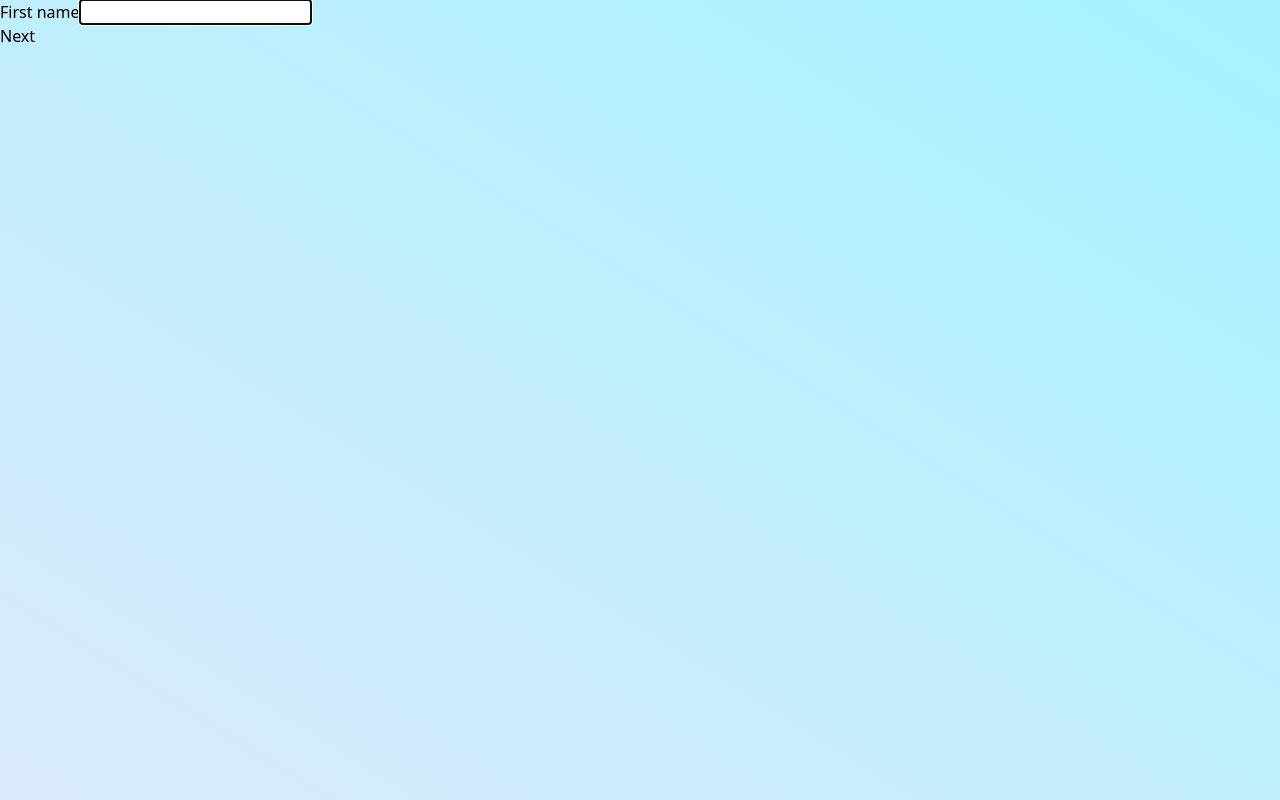
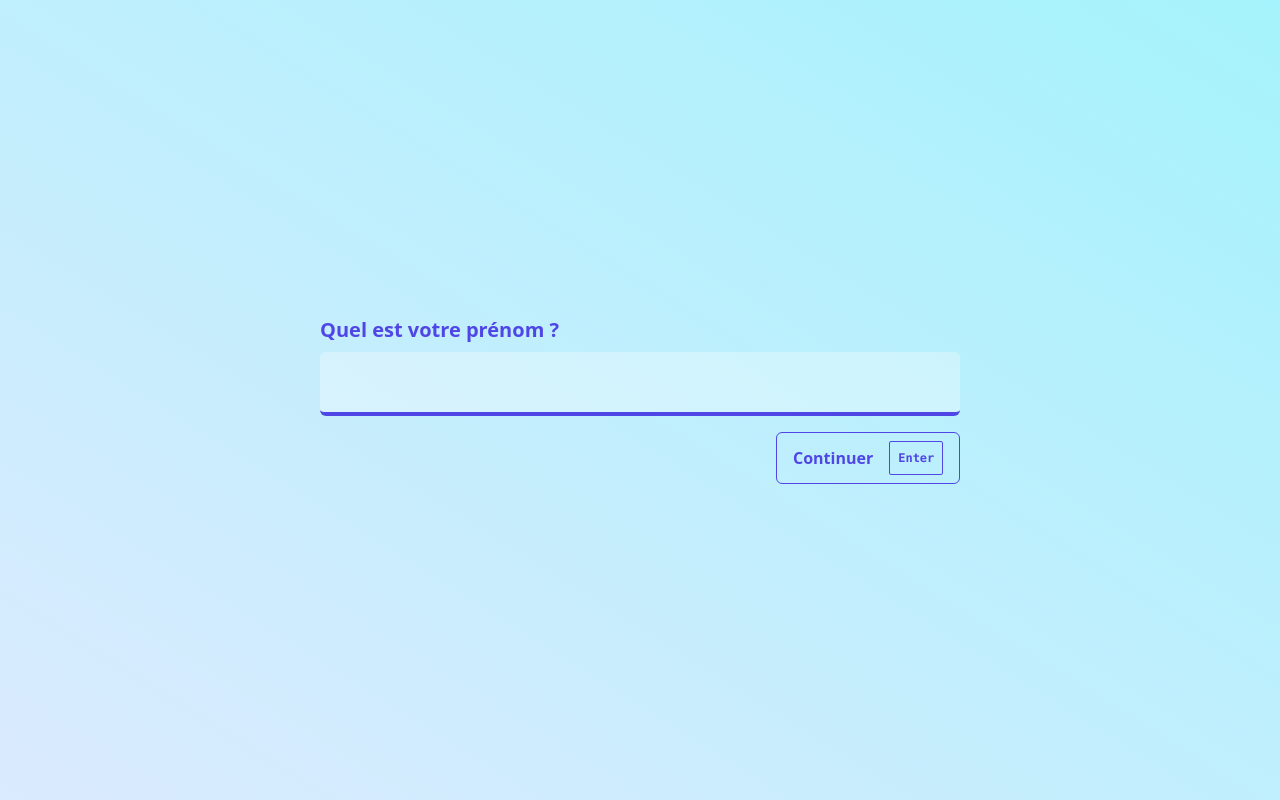
Before and after one commit to pchatard/mf-technical-test, a React (Vite) app: page / in a window 1280 px wide. Built offline with nearby package versions, Linux system fonts and the light colour scheme.

Commit message:
Form design with animations + fix tests

```diff
--- a/src/App.tsx
+++ b/src/App.tsx
@@ -1,45 +1,126 @@
 import CustomInput from "./components/CustomInput";
 import { useInput } from "./utils/hooks/useInput";
-import { KeyboardEventHandler, useState } from "react";
+import { KeyboardEventHandler, useRef, useState } from "react";
 
 function App() {
+  const nextButton = useRef<HTMLButtonElement>(null);
+  const previousButton = useRef<HTMLButtonElement>(null);
+  const inputContainerRef = useRef<HTMLDivElement>(null);
   const [step, setStep] = useState(0);
+  const [isLoading, setIsLoading] = useState(false);
   const inputProps = [
-    useInput("text", "First name", "firstName"),
-    useInput("text", "Last name", "lastName"),
-    useInput("date", "Birth date", "birthDate"),
+    useInput("text", "Quel est votre prénom ?", "firstName"),
+    useInput("text", "Quel est votre nom de famille ?", "lastName"),
+    useInput("date", "Quelle est votre date de naissance ?", "birthDate"),
   ];
 
+  /**
+   * Handler for previous and next buttons
+   * @param e Event object
+   */
   const handleKeyDown: KeyboardEventHandler = (e) => {
-    if (e.key == "Enter") {
+    if (e.key == "Enter" && (e.metaKey || e.ctrlKey)) {
+      // Go to Previous step
+      e.preventDefault();
+      previousButton.current?.focus();
+      onPreviousStep();
+    } else if (e.key == "Enter") {
+      // Go to next step
+      e.preventDefault();
+      nextButton.current?.focus();
       onNextStep();
     }
   };
 
+  /**
+   * Go to previous step
+   */
   function onPreviousStep() {
     if (step > 0) {
       setStep(step - 1);
     }
   }
 
+  /**
+   * Add fadeOut animation to label, input and buttons container
+   */
+  function fadeOut() {
+    const fadeOutAnimation = "animate-[fadeOut_.8s_ease-in-out_forwards]";
+    nextButton.current?.parentElement?.classList.add(fadeOutAnimation);
+    inputContainerRef.current?.classList.add(fadeOutAnimation);
+  }
+
+  /**
+   * Go to next step by performing logic validation on inputs
+   */
   function onNextStep() {
     // Perform validation : onSubmit will update isError for the current state
-    if (step < 2 && inputProps[step].onSubmit()) {
-      // Increment if step not in error
-      setStep(step + 1);
-    } else if (step == 2 && inputProps[step].onSubmit()) {
+    const isSuccessValidation = inputProps[step].onSubmit();
+
+    if (step < 2 && isSuccessValidation) {
+      fadeOut();
+      // Simulate loading
+      setTimeout(() => {
+        setIsLoading(true);
+        // Increment if step not in error
+        setStep(step + 1);
+        setTimeout(() => {
+          setIsLoading(false);
+        }, 500);
+      }, 500);
+      return;
+    } else if (step == 2 && isSuccessValidation) {
+      fadeOut();
       // Redirect to result page
       console.log("Redirection");
+      return;
+    } else {
+      // Error during validation, put focus back on element
+      const inputElement: HTMLInputElement | null | undefined =
+        inputContainerRef.current?.querySelector(`#${inputProps[step].name}`);
+      inputElement?.focus();
     }
   }
 
   return (
-    <div onKeyDown={handleKeyDown}>
-      {inputProps[step].value} {inputProps[step].isError}
-      <CustomInput {...inputProps[step]} />
-      <div>
-        {step > 0 && <button onClick={onPreviousStep}>Previous</button>}
-        <button onClick={onNextStep}>Next</button>
+    <div
+      className="h-screen w-screen flex justify-center items-center"
+      onKeyDown={handleKeyDown}
+    >
+      <div className="w-full px-4 md:px-0 md:w-1/2 flex flex-col justify-center items-center gap-4">
+        <CustomInput
+          isLoading={isLoading}
+          {...inputProps[step]}
+          containerRef={inputContainerRef}
+        />
+        {!isLoading && (
+          <div className="flex justify-between w-full">
+            {step > 0 && (
+              <button
+                ref={previousButton}
+                className="animate-[fadeIn_0.8s_ease-in-out_forwards] opacity-0 origin-bottom text-indigo-600 text-base border border-indigo-600 hover:border-indigo-800 focus:border-indigo-800 focus:outline-indigo-800 focus:outline-offset-0 px-4 py-2 rounded-md font-semibold hover:text-indigo-800 flex justify-between items-center"
+                onClick={onPreviousStep}
+              >
+                Previous
+                <kbd className="hidden md:block ml-4 text-xs border border-indigo-600 px-2 py-2 rounded-sm">
+                  {window.navigator.platform.includes("Mac") ? "CMD" : "CTRL"} +
+                  Enter
+                </kbd>
+              </button>
+            )}
+            <button
+              ref={nextButton}
+              type="button"
+              className="ml-auto animate-[fadeIn_1s_ease-in-out_.2s_forwards] opacity-0 origin-bottom text-indigo-600 text-base border border-indigo-600 hover:border-indigo-800 focus:border-indigo-800 focus:outline-indigo-800 focus:outline-offset-0 px-4 py-2 rounded-md font-semibold hover:text-indigo-800 flex justify-between items-center"
+              onClick={onNextStep}
+            >
+              Continuer
+              <kbd className="hidden md:block ml-4 text-xs border border-indigo-600 px-2 py-2 rounded-sm">
+                Enter
+              </kbd>
+            </button>
+          </div>
+        )}
       </div>
     </div>
   );
--- a/src/components/CustomInput.tsx
+++ b/src/components/CustomInput.tsx
@@ -1,4 +1,4 @@
-import { ChangeEventHandler } from "react";
+import { ChangeEventHandler, RefObject } from "react";
 
 export type CustomInputProps = {
   name: string;
@@ -7,6 +7,8 @@ export type CustomInputProps = {
   value: string;
   onChange: (s: string) => void;
   isError?: boolean;
+  isLoading: boolean;
+  containerRef: RefObject<HTMLDivElement>;
 };
 
 function CustomInput({
@@ -16,21 +18,41 @@ function CustomInput({
   value,
   onChange,
   isError,
+  isLoading,
+  containerRef,
 }: CustomInputProps) {
   const handleChange: ChangeEventHandler<HTMLInputElement> = (e) => {
     onChange(e.target.value);
   };
 
-  return (
-    <div>
-      <label htmlFor={name}>{label}</label>
+  return isLoading ? (
+    <div id="loading" className="flex items-center justify-center space-x-2">
+      <div className="w-4 h-4 rounded-full animate-pulse dark:bg-indigo-600"></div>
+      <div className="w-4 h-4 rounded-full animate-pulse dark:bg-indigo-600"></div>
+      <div className="w-4 h-4 rounded-full animate-pulse dark:bg-indigo-600"></div>
+    </div>
+  ) : (
+    <div ref={containerRef} className="flex flex-col w-full gap-2">
+      <label
+        key={name + "-label"}
+        htmlFor={name}
+        className="animate-[fadeIn_1s_ease-in-out_forwards] origin-bottom opacity-0 text-indigo-600 text-xl font-semibold"
+      >
+        {label}
+      </label>
       <input
+        key={name + "-input"}
         type={type}
         id={name}
         value={value}
         onChange={handleChange}
         autoFocus
-        className={isError ? "border border-red-400" : ""}
+        className={
+          "py-4 pl-4 text-lg bg-opacity-30 bg-white rounded-md text-indigo-800 border-b-4 border-b-transparent hover:border-indigo-600 focus:outline-none focus:border-indigo-600 animate-[fadeIn_1s_ease-in-out_forwards] origin-bottom opacity-0 " +
+          (isError
+            ? "border-b-red-600 focus:border-b-red-600 hover:border-b-red-600 text-red-800"
+            : "")
+        }
       />
     </div>
   );
--- a/src/utils/getDaysUntilBirthday.ts
+++ b/src/utils/getDaysUntilBirthday.ts
@@ -3,8 +3,10 @@
  * @param birthDate Date of birth
  * @returns The number of days until your next birthday or -1 if you are not born yet.
  */
-export function getDaysUntilBirthday(birthDate: Date) {
-  const today = new Date();
+export function getDaysUntilBirthday(
+  birthDate: Date,
+  today: Date = new Date()
+) {
   today.setHours(12);
   today.setMinutes(0);
   today.setSeconds(0);
--- a/tailwind.config.js
+++ b/tailwind.config.js
@@ -2,7 +2,20 @@
 export default {
   content: ["./index.html", "./src/**/*.{js,ts,jsx,tsx}"],
   theme: {
-    extend: {},
+    extend: {
+      keyframes: {
+        fadeIn: {
+          "0%": { opacity: 0, transform: "rotateX(90deg)" }, // translateY(100%)
+          "75%": { opacity: 0.75, transform: "rotateX(90deg)" },
+          "100%": { opacity: 1, transform: "rotateX(0)" },
+        },
+        fadeOut: {
+          "0%": { opacity: 1 },
+          "75%": { opacity: 0.25, transform: "rotateX(0deg)" },
+          "100%": { opacity: 0, transform: "rotateX(-90deg)" },
+        },
+      },
+    },
   },
   plugins: [],
 };
```
Also changed, not shown: 2 other files (tests, documents, lock files or other folders).
